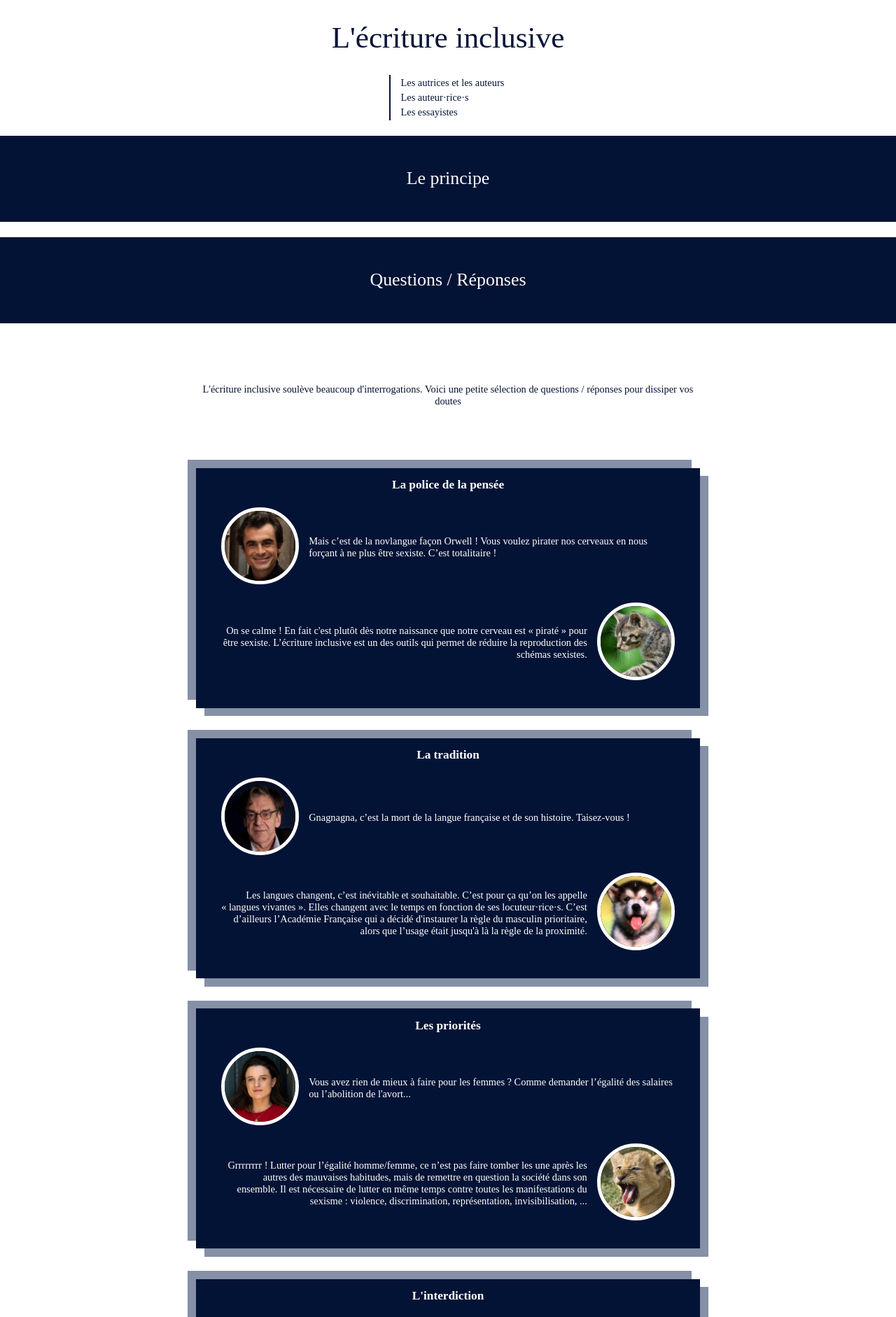
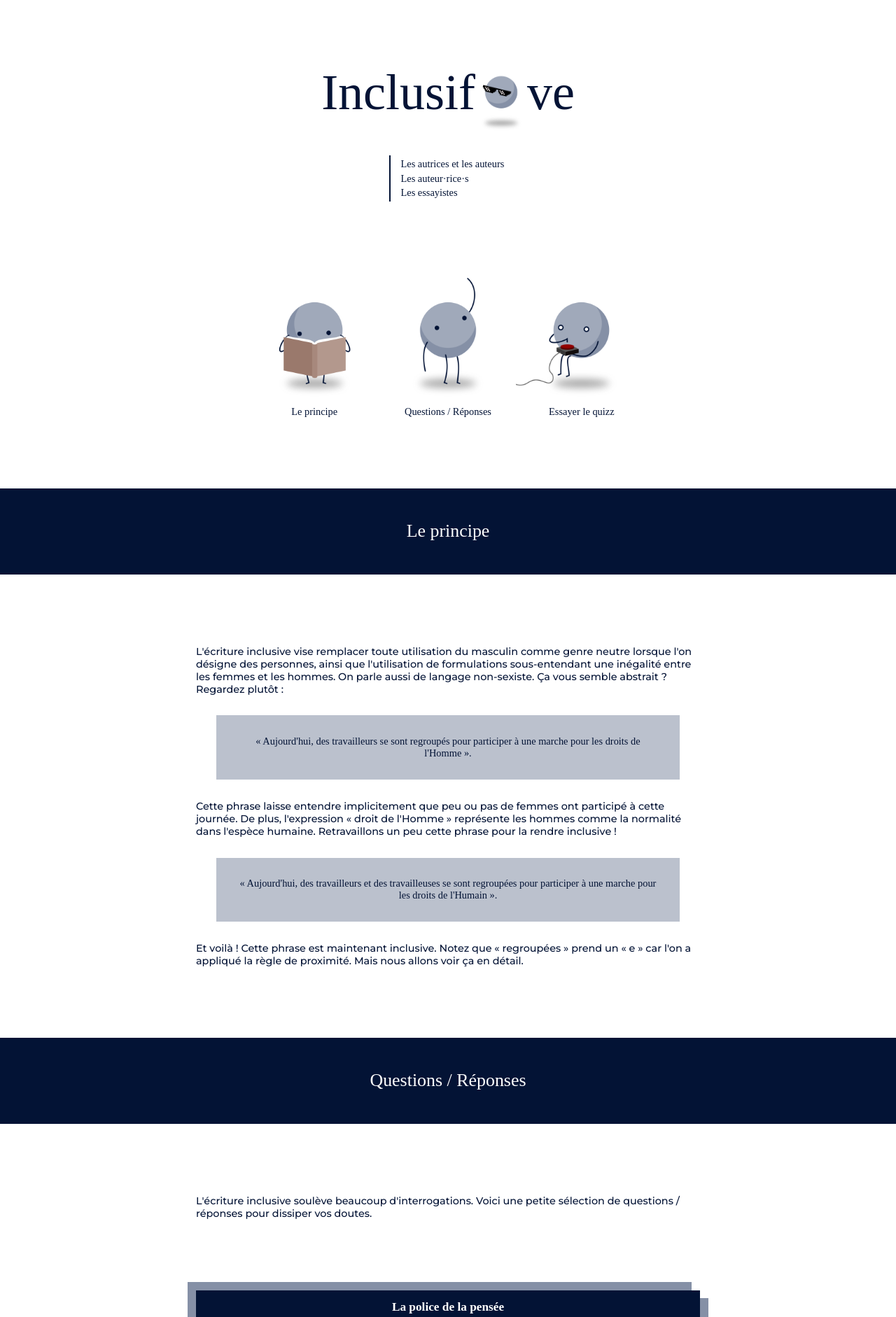
Before and after one commit to FirePowi/ecriture-inclusive, a Jekyll site: the page built from index.html, in a window 1280 px wide. Shown: the top 1882 px of the page at 70% size. Built offline with Jekyll 4.4.1, drawn with Linux system fonts in a browser that asks for light colours; some web fonts are replaced.

Commit message:
Ajoute d'une pre-version de la section principe, ajout d'images

```diff
--- a/_includes/header.html
+++ b/_includes/header.html
@@ -19,7 +19,7 @@
 <body>
 
 <header>
-	<h1>L'écriture inclusive</h1>
+	<h1>Inclusif<img src="{{ site.basepath }}images/epicene-logo.png" alt="·" />ve</h1>
 	<div id="headerExample"></div>
 </header>
 
--- a/index.html
+++ b/index.html
@@ -5,11 +5,31 @@ layout: default
 permalink:
 ---
 
-<h2>Le principe</h2>
+<ul class="menu">
+	<li><a href="#principe"><img src="{{ site.basepath }}images/epicene-lecture.png" alt="Le principe"/><br/>Le principe</a></li>
+	<li><a href="#questions"><img src="{{ site.basepath }}images/epicene-question.png" alt="Questions / Réponses"/><br/>Questions / Réponses</a></li>
+	<li><a href="#quizz"><img src="{{ site.basepath }}images/epicene-quizz.png" alt="Essayer le quizz"/><br/>Essayer le quizz</a></li>
+</ul>
 
-<h2>Questions / Réponses</h2>
+<h2 id="principe">Le principe</h2>
 
-<p class="textBlock">L'écriture inclusive soulève beaucoup d'interrogations. Voici une petite sélection de questions / réponses pour dissiper vos doutes</p>
+<div class="textBlock">
+<p>L'écriture inclusive vise remplacer toute utilisation du masculin comme genre neutre lorsque l'on désigne des personnes, ainsi que l'utilisation de formulations sous-entendant une inégalité entre les femmes et les hommes. On parle aussi de langage non-sexiste. Ça vous semble abstrait ? Regardez plutôt :</p>
+
+<p class="quote">« Aujourd'hui, des travailleurs se sont regroupés pour participer à une marche pour les droits de l'Homme ».</p>
+
+<p>Cette phrase laisse entendre implicitement que peu ou pas de femmes ont participé à cette journée. De plus, l'expression « droit de l'Homme » représente les hommes comme la normalité dans l'espèce humaine. Retravaillons un peu cette phrase pour la rendre inclusive !</p>
+
+<p class="quote">« Aujourd'hui, des travailleurs et des travailleuses se sont regroupées pour participer à une marche pour les droits de l'Humain ».</p>
+
+<p>Et voilà ! Cette phrase est maintenant inclusive. Notez que « regroupées » prend un « e » car l'on a appliqué la règle de proximité. Mais nous allons voir ça en détail.</p>
+</div>
+
+<h2 id="questions">Questions / Réponses</h2>
+
+<div class="textBlock">
+	<p>L'écriture inclusive soulève beaucoup d'interrogations. Voici une petite sélection de questions / réponses pour dissiper vos doutes.</p>
+</div>
 
 {%
 	include question.html
--- a/style.css
+++ b/style.css
@@ -17,7 +17,23 @@ header
 h1
 {
 	font-weight: normal;
-	font-size: 300%;
+	font-size: 500%;
+}
+
+@media screen and (max-width: 30em )
+{
+	h1
+	{
+		font-weight: normal;
+		font-size: 300%;
+	}
+}
+
+header h1 img
+{
+	height: 1.5em;
+	position: relative;
+	top: 0.5em;
 }
 
 h2
@@ -36,7 +52,11 @@ h2
 	text-align: left;
 	border-left: 0.2em solid #031335;
 	padding-left: 0.75em;
-	transition: 0.5s;
+	-o-transition:.5s;
+	-ms-transition:.5s;
+	-moz-transition:.5s;
+	-webkit-transition:.5s;
+	transition: .5s;
 	opacity: 0;
 }
 #headerExample p
@@ -57,12 +77,61 @@ footer
 
 .textBlock
 {
-	text-align: center;
 	width: 50em;
 	margin: 5em;
 	margin-left: auto;
 	margin-right: auto;
 	padding: 1em;
+	text-align: left;
+	font-family: Montserrat;
+}
+
+.textBlock .quote
+{
+	text-align: center;
+	font-family: Merienda One;
+	background-color: #BBC1CD;
+	padding: 2em;
+	margin: 2em;
+}
+
+.menu
+{
+	margin: 0;
+	margin-top: 7em;
+	margin-bottom: 7em;
+	padding: 0;
+	display: block;
+	text-align: center;
+}
+
+.menu li
+{
+	margin: 0;
+	padding: 0;
+	display: inline-block;
+	text-align: center;
+}
+
+.menu a
+{
+	text-decoration: none;
+	color: #031335;
+}
+
+.menu li img
+{
+	width: 13em;
+	-o-transition:.3s;
+	-ms-transition:.3s;
+	-moz-transition:.3s;
+	-webkit-transition:.3s;
+	transition: .3s;
+}
+
+.menu li img:hover
+{
+	transform: rotate(-4deg) scale(1.1, 1.1) translate(0em, -1em) ;
 }
 
 .questionReponseShadow1
```
Also changed, not shown: other parts of index.html (+1 -3 lines), images/epicene-lecture.png (added), images/epicene-logo.png (added), images/epicene-question.png (added), images/epicene-quizz.png (added).
